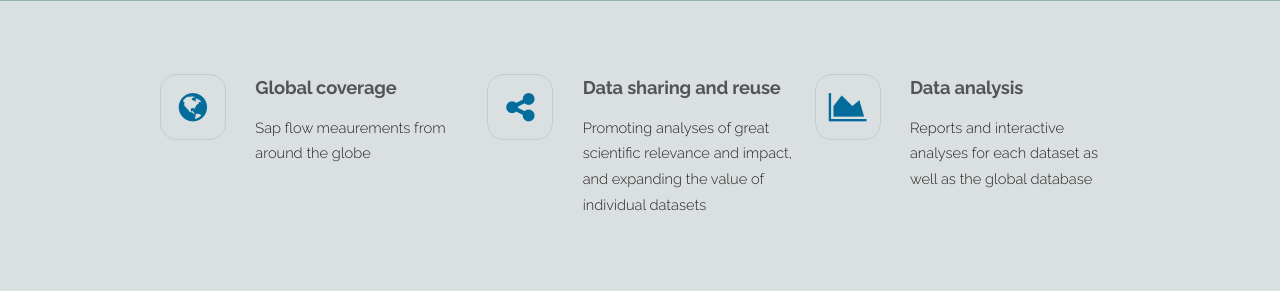
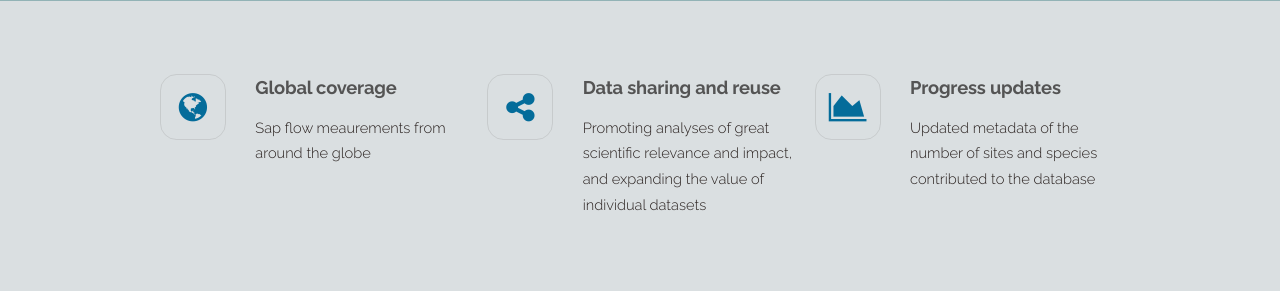
Before and after one commit to aescobarr/sapfluxnet-form, a Django app: template home/templates/home/index.html in a window 1280 px wide. Shown: the part 411-702 px from the top of the page. Run offline with Django 3.2, Linux system fonts and the light colour scheme; the template is opened without the code that fills it, so the values that code supplies are empty.

Commit message:
Change third highlight text in index template

```diff
--- a/home/templates/home/index.html
+++ b/home/templates/home/index.html
@@ -89,8 +89,8 @@
           </div>
           <div class="4u$ 6u(2) 12u$(3)">
             <section class="feature fa-area-chart">
-              <h3> Data analysis </h3>
-              <p> Reports and interactive analyses for each dataset as well as the global database </p>
+              <h3> Progress updates </h3>
+              <p> Updated metadata of the number of sites and species contributed to the database </p>
             </section>
           </div>
         </div>
```
